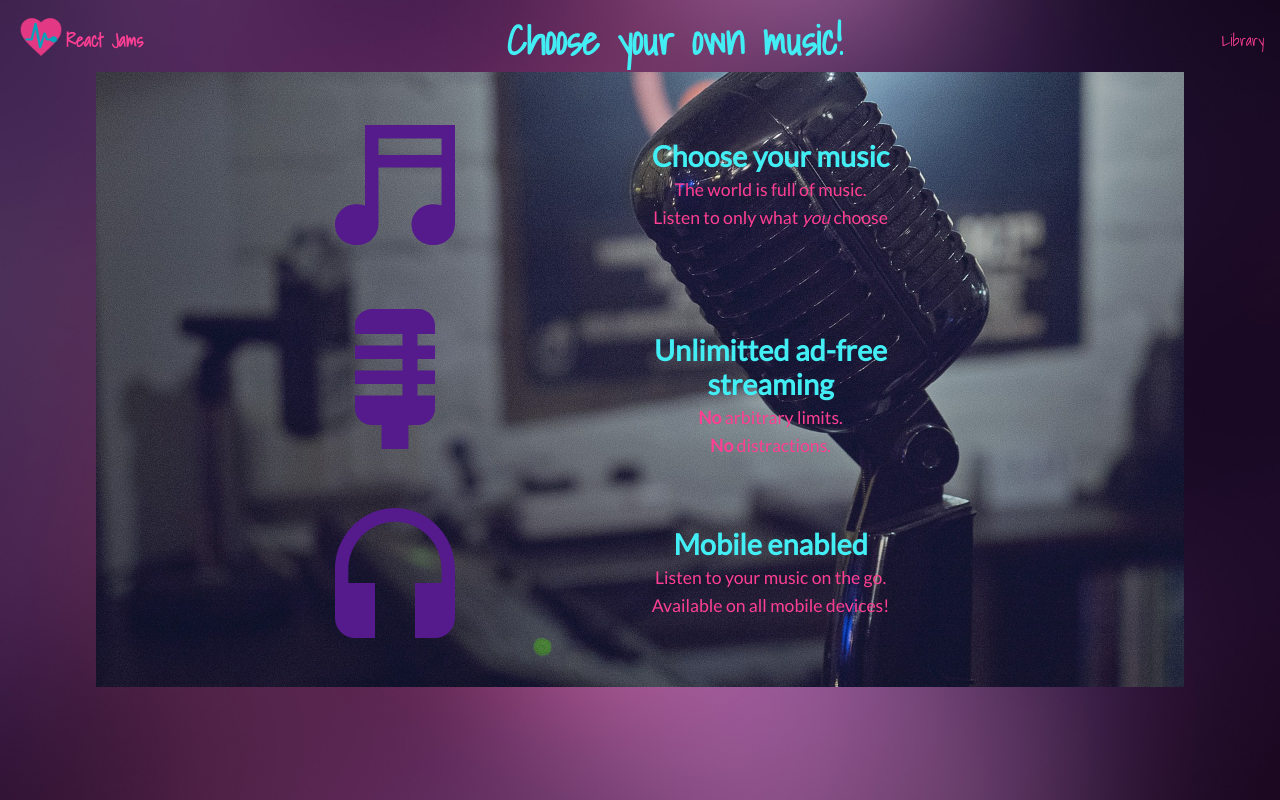
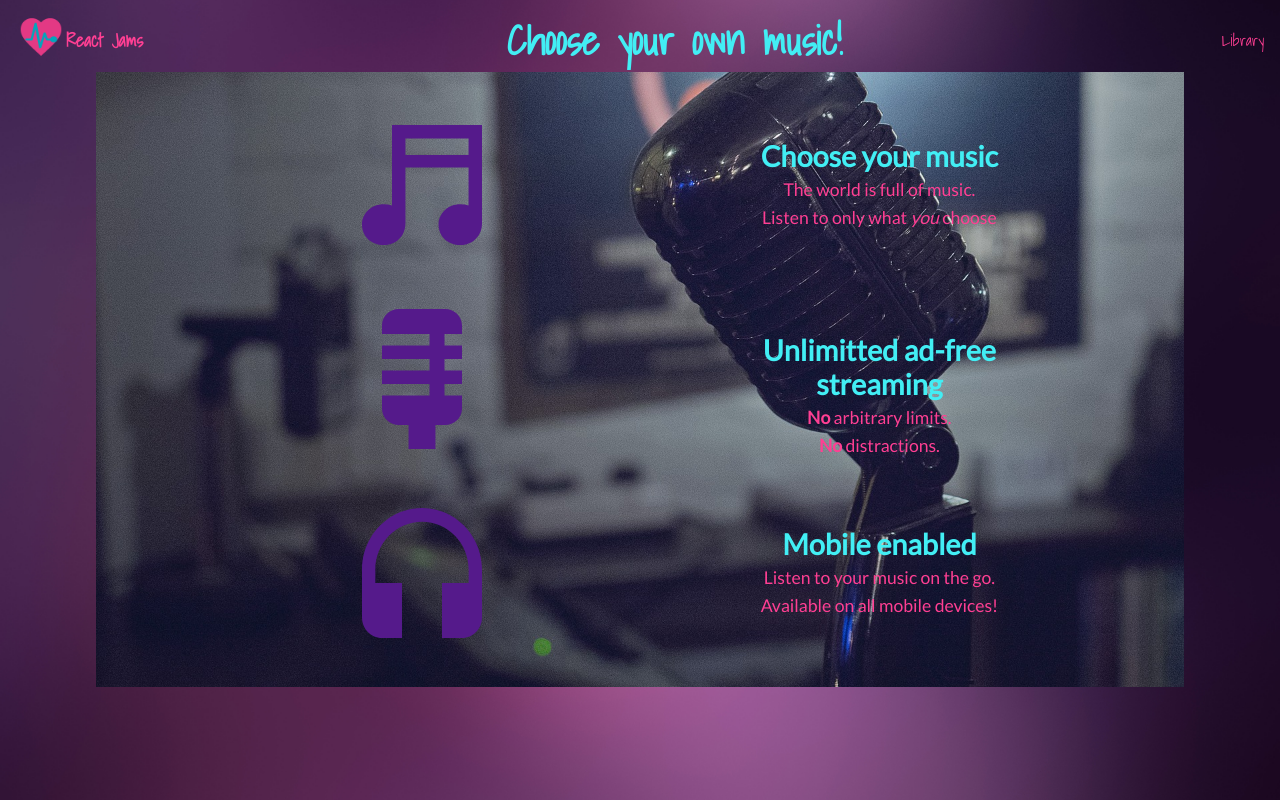
Before and after one commit to brose55/React-Jams, a React (Create React App) app: page / in a window 1280 px wide. Built offline with nearby package versions, Linux system fonts and the light colour scheme.

Commit message:
fix nav and align landing

```diff
--- a/src/components/Header.js
+++ b/src/components/Header.js
@@ -19,12 +19,12 @@ const Header = ({route, setRoute}) => {
       <h1 className='hero-slogan'>Choose your own music!</h1>
 
       <nav>
-        {/* Conditionally renders the navbar based off the route hook in App.js */
+        {/* Conditionally renders the navbar based off the route hook in App.js. Beware of the chained ternary operator! */
           route === 'album'
             ? (
               <div className='flex nav-bar'>
                 <Link to='/' className='nav-item' onClick={() => setRoute('landing')}>
-                  Landing
+                  Home
                 </Link>
                 <Link to="/library" className='nav-item' onClick={() => setRoute('library')}>
                   Library
--- a/src/style/Landing.scss
+++ b/src/style/Landing.scss
@@ -13,8 +13,8 @@
 }
 
 .point-group {
-  margin: 0 20% 0 20%;
-  grid-template-columns: 1fr 3fr;
+  margin: 0 10% 0 15%;
+  grid-template-columns: 1fr 1.5fr;
 }
 
 .first {
@@ -22,6 +22,7 @@
 }
 
 .point-icon {
+  justify-self: center;
   align-self: center;
   font-size: 10rem;
   color: $purple;
```
